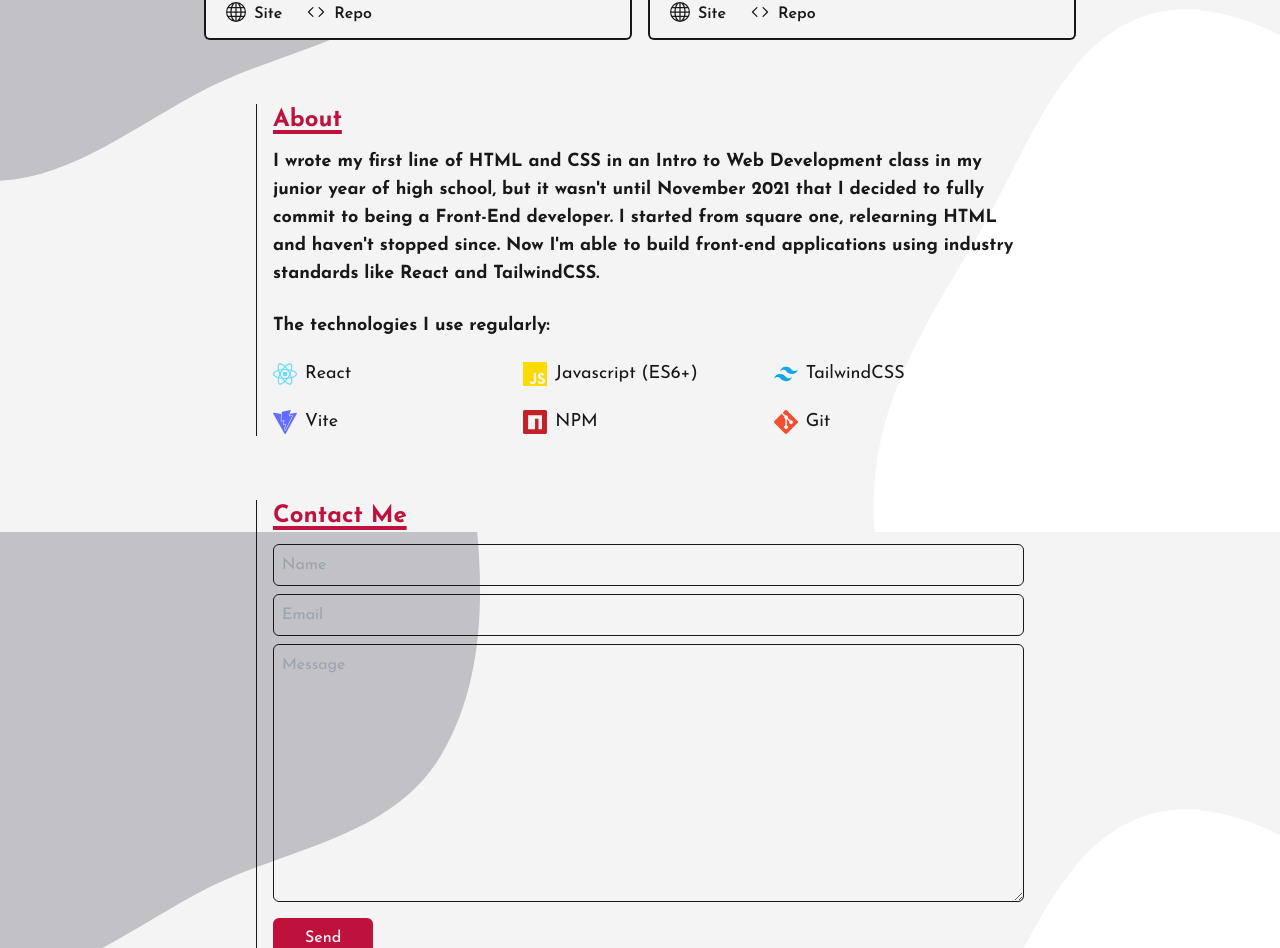
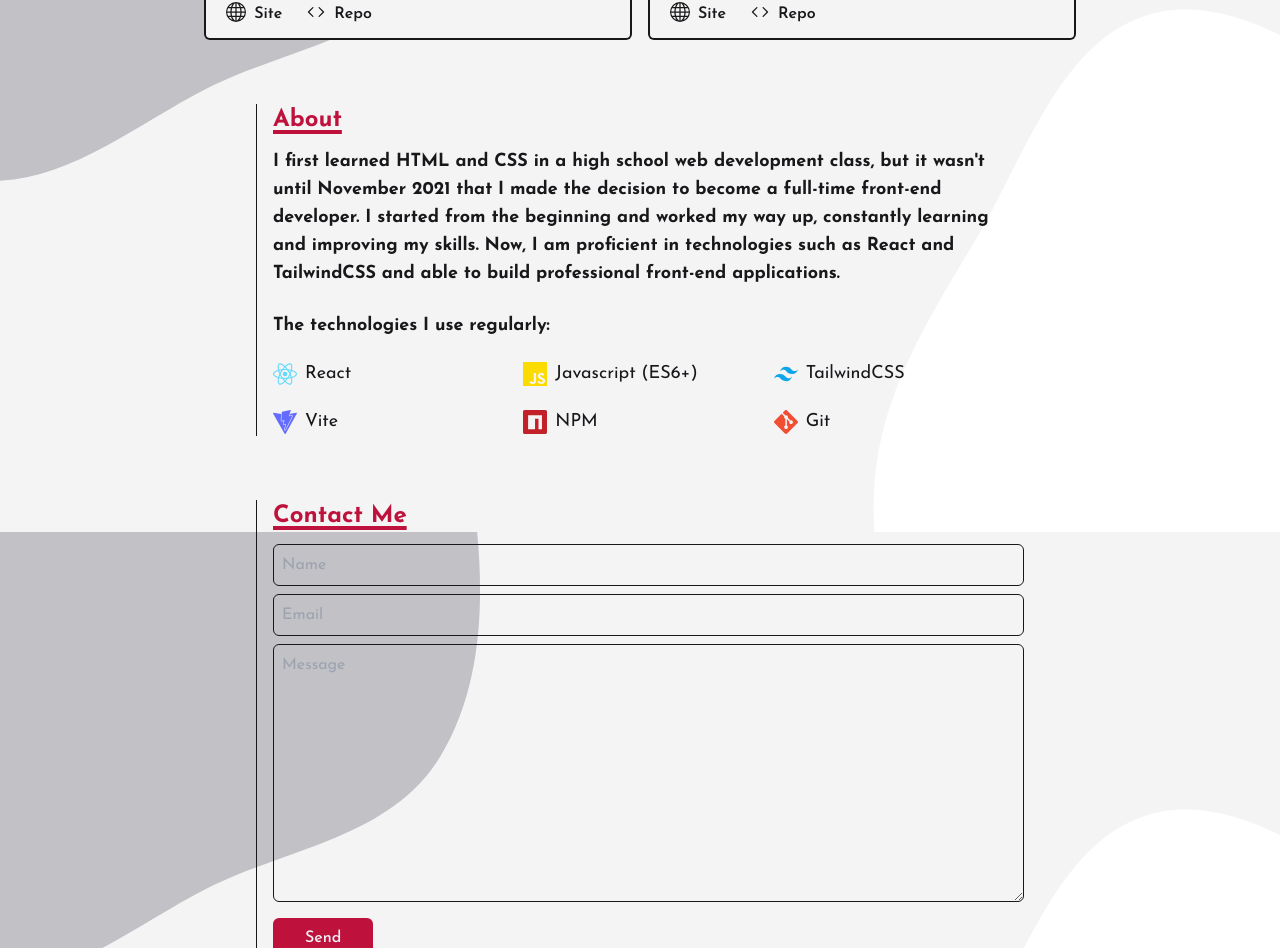
Before and after one commit to aservin6/developer-portfolio, a React (Vite) app: page / in a window 1280 px wide. Shown: the part 1068-2016 px from the top of the page. Built offline with nearby package versions, Linux system fonts and the light colour scheme.

Commit message:
updated about-me section

```diff
--- a/src/components/About.jsx
+++ b/src/components/About.jsx
@@ -14,9 +14,12 @@ const About = () => {
         About
       </h2>
       <p className="text-base font-bold mb-6 md:text-lg">
-        I wrote my first line of HTML and CSS in an Intro to Web Development
-        class in my junior year of high school, but it wasn't until November
-        2021 that I decided to fully commit to being a Front-End developer. I started from square one, relearning HTML and haven't stopped since. Now I'm able to build front-end applications using industry standards like React and TailwindCSS.
+        I first learned HTML and CSS in a high school web development class, but
+        it wasn't until November 2021 that I made the decision to become a
+        full-time front-end developer. I started from the beginning and worked
+        my way up, constantly learning and improving my skills. Now, I am
+        proficient in technologies such as React and TailwindCSS and able to
+        build professional front-end applications.
       </p>
       <h3 className="text-base font-bold md:text-lg mb-5">
         The technologies I use regularly:
```
